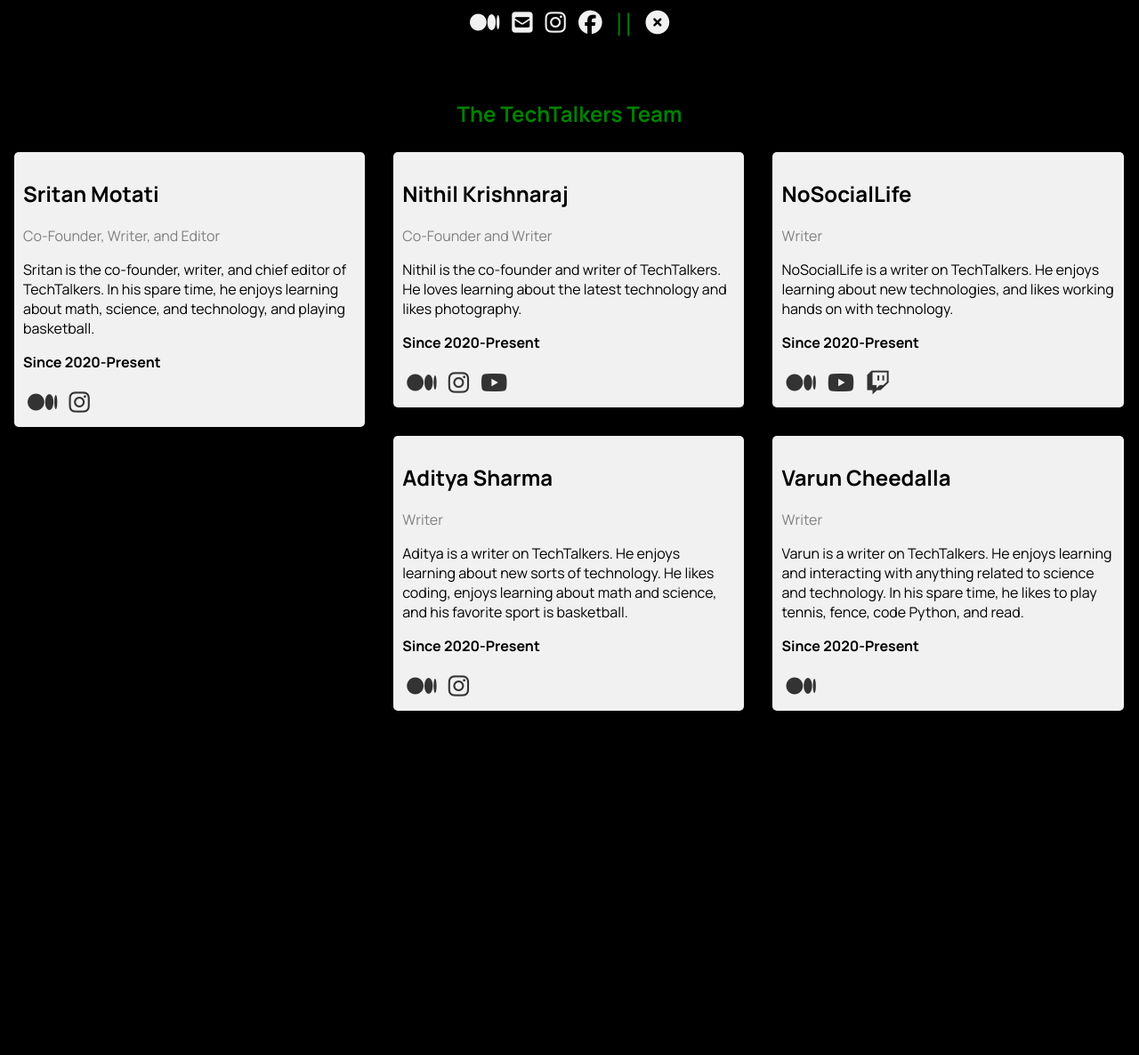
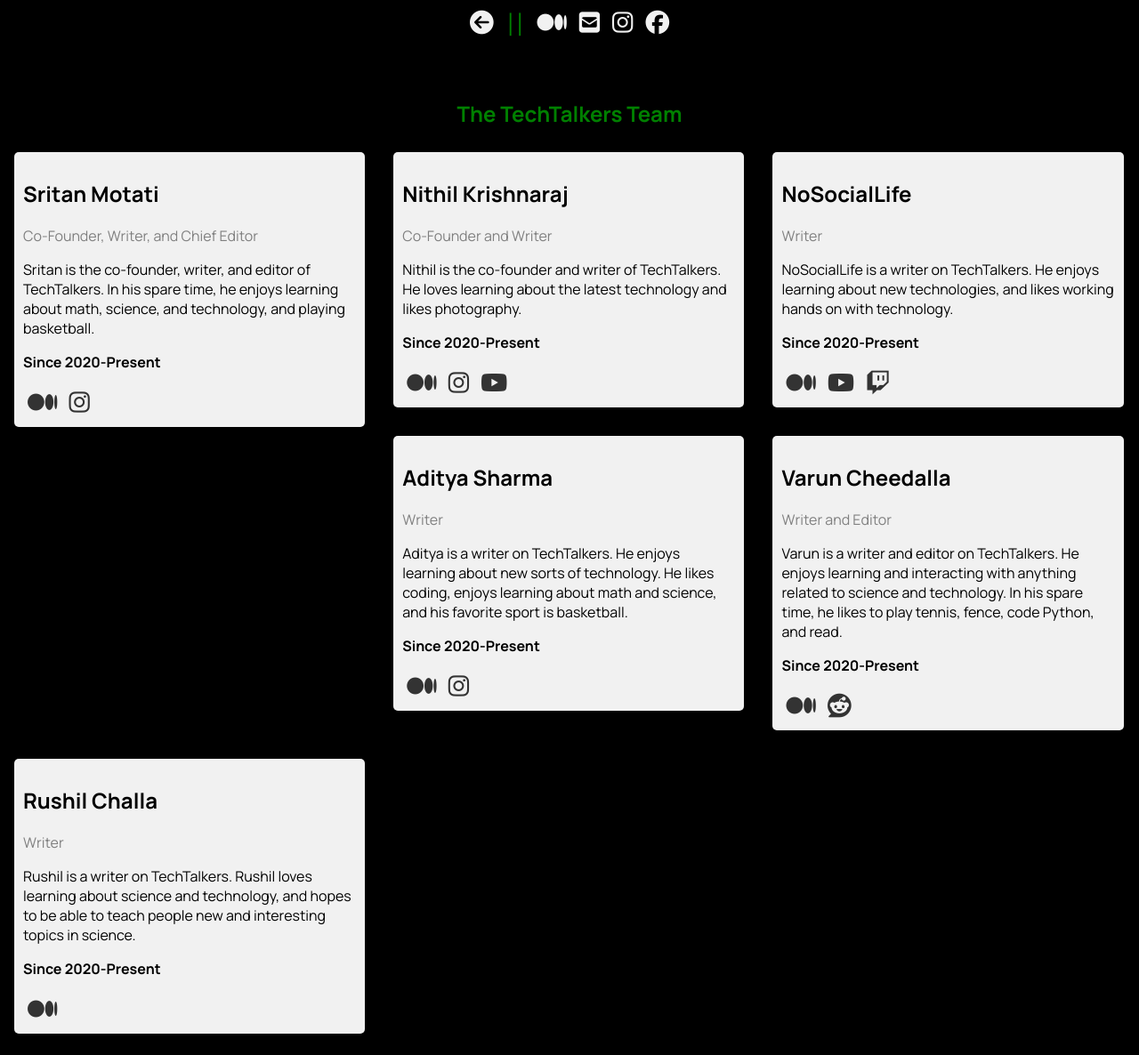
Before and after one commit to techtalkers/techtalkers.github.io, a website: page about/index.html in a window 1280 px wide. Shown: the part 168-1354 px from the top of the page at 89% size. Before the commit the page ends 991 px from the top, so only its background shows below. Drawn offline with Linux system fonts and the light colour scheme.

Commit message:
Update index.html

```diff
--- a/about/index.html
+++ b/about/index.html
@@ -5,18 +5,18 @@
             <link rel='stylesheet' href='style.css'>
             <script src="https://kit.fontawesome.com/1983838e1f.js" crossorigin="anonymous"></script>
             <meta name="viewport" content="width=device-width, initial-scale=1.0">
-            <link rel="icon" type="image/png" href="../techtalkers.png" />
+            <link rel="icon" type="image/png" href="techtalkers.png" />
         </head>
         <body>
           <div class="about-section">
             <h1>TechTalkers</h1>
             <h3>Hey there! We’re TechTalkers and we post articles about the latest science and technology.</h3>
+            <a href='../'><i class="fas fa-arrow-circle-left"></i></a>
+            <a id='nohover'>||</a>
             <a href='https://medium.com/techtalkers' target='_blank'><i class="fab fa-medium-m"></i></a>
             <a href="mailto:officialtechtalkers@gmail.com"><i class="fas fa-envelope-square"></i></a>
             <a href='https://www.instagram.com/officialtechtalkers/' target='_blank'><i class="fab fa-instagram"></i></a>
             <a href='https://www.facebook.com/officialtechtalkers' target='_blank'><i class="fab fa-facebook"></i></a>
-            <a id='nohover'>||</a>
-            <a href='../'><i class="fas fa-times-circle"></i></a>
           </div>
 
           <h2 style="text-align:center;color:green;">The TechTalkers Team</h2>
@@ -26,8 +26,8 @@
             <div class="column">
               <div class="card">
                   <h2>Sritan Motati</h2>
-                  <p class="title">Co-Founder, Writer, and Editor</p>
-                  <p>Sritan is the co-founder, writer, and chief editor of TechTalkers.
+                  <p class="title">Co-Founder, Writer, and Chief Editor</p>
+                  <p>Sritan is the co-founder, writer, and editor of TechTalkers.
                     In his spare time, he enjoys learning about math, science, and technology, and playing basketball.</p>
                   <p><b>Since 2020-Present</b></p>
                   <a href='https://medium.com/@sritanmotati' target='_blank'><i class="fab fa-medium-m"></i></a>
@@ -74,10 +74,21 @@
             <div class="column">
               <div class="card">
                   <h2>Varun Cheedalla</h2>
-                  <p class="title">Writer</p>
-                  <p>Varun is a writer on TechTalkers. He enjoys learning and interacting with anything related to science and technology. In his spare time, he likes to play tennis, fence, code Python, and read.</p>
+                  <p class="title">Writer and Editor</p>
+                  <p>Varun is a writer and editor on TechTalkers. He enjoys learning and interacting with anything related to science and technology. In his spare time, he likes to play tennis, fence, code Python, and read.</p>
                   <p><b>Since 2020-Present</b></p>
                   <a href='https://medium.com/@vscheedalla' target='_blank'><i class="fab fa-medium-m"></i></a>
+                  <a href='https://www.reddit.com/user/davinci_py/' target='_blank'><i class="fab fa-reddit"></i></a>
+              </div>
+            </div>
+
+            <div class="column">
+              <div class="card">
+                  <h2>Rushil Challa</h2>
+                  <p class="title">Writer</p>
+                  <p>Rushil is a writer on TechTalkers. Rushil loves learning about science and technology, and hopes to be able to teach people new and interesting topics in science.</p>
+                  <p><b>Since 2020-Present</b></p>
+                  <a href='https://medium.com/@rushrc13' target='_blank'><i class="fab fa-medium-m"></i></a>
               </div>
             </div>
 
```
